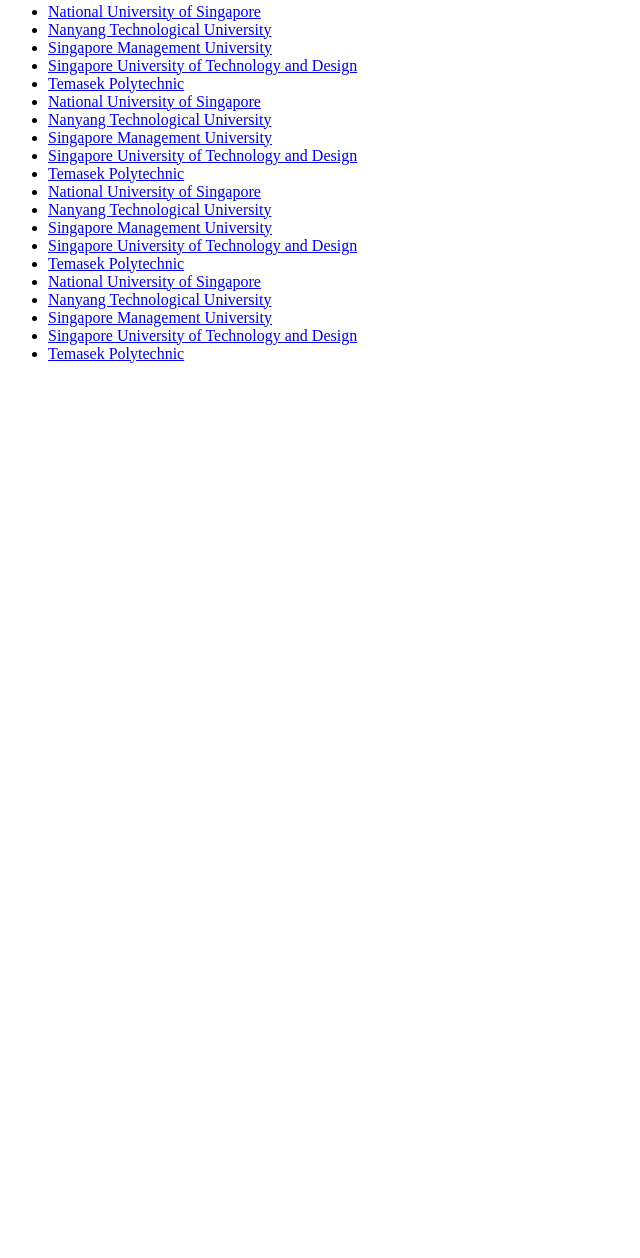
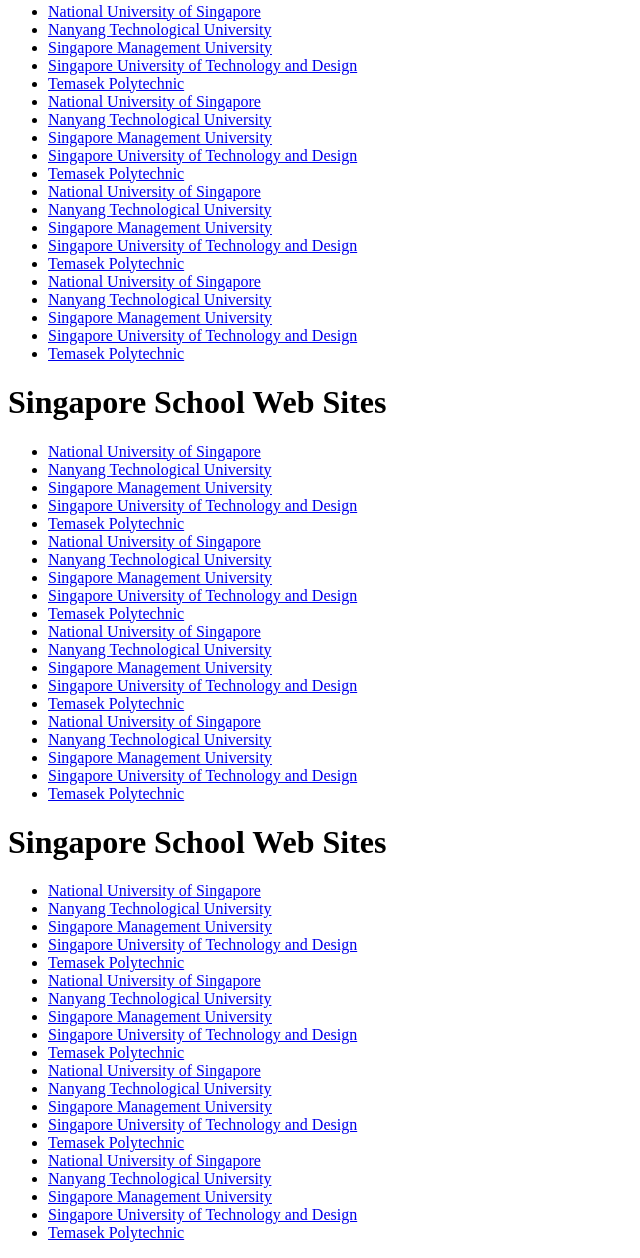
Before and after one commit to mike-sg/mike-sg.github.io, a plain HTML site: page websites.html in a window 1280 px wide. Shown: the part 507-1765 px from the top of the page, without its empty margins (0-640 px from the left). Before the commit the page ends 886 px from the top, so only its background shows below. Drawn offline with Linux system fonts and the light colour scheme.

Commit message:
Update websites.html

```diff
--- a/websites.html
+++ b/websites.html
@@ -60,5 +60,54 @@
 		<li><a href="https://www.sutd.edu.sg/">Singapore University of Technology and Design</a></li>
 		<li><a href="https://www.tp.edu.sg/">Temasek Polytechnic</a></li>
 	</ul>
+
+		<h1>Singapore School Web Sites</h1>
+	<ul>
+		<li><a href="https://www.nus.edu.sg/">National University of Singapore</a></li>
+		<li><a href="https://www.ntu.edu.sg/">Nanyang Technological University</a></li>
+		<li><a href="https://www.smu.edu.sg/">Singapore Management University</a></li>
+		<li><a href="https://www.sutd.edu.sg/">Singapore University of Technology and Design</a></li>
+		<li><a href="https://www.tp.edu.sg/">Temasek Polytechnic</a></li>
+		<li><a href="https://www.nus.edu.sg/">National University of Singapore</a></li>
+		<li><a href="https://www.ntu.edu.sg/">Nanyang Technological University</a></li>
+		<li><a href="https://www.smu.edu.sg/">Singapore Management University</a></li>
+		<li><a href="https://www.sutd.edu.sg/">Singapore University of Technology and Design</a></li>
+		<li><a href="https://www.tp.edu.sg/">Temasek Polytechnic</a></li>
+		<li><a href="https://www.nus.edu.sg/">National University of Singapore</a></li>
+		<li><a href="https://www.ntu.edu.sg/">Nanyang Technological University</a></li>
+		<li><a href="https://www.smu.edu.sg/">Singapore Management University</a></li>
+		<li><a href="https://www.sutd.edu.sg/">Singapore University of Technology and Design</a></li>
+		<li><a href="https://www.tp.edu.sg/">Temasek Polytechnic</a></li>
+		<li><a href="https://www.nus.edu.sg/">National University of Singapore</a></li>
+		<li><a href="https://www.ntu.edu.sg/">Nanyang Technological University</a></li>
+		<li><a href="https://www.smu.edu.sg/">Singapore Management University</a></li>
+		<li><a href="https://www.sutd.edu.sg/">Singapore University of Technology and Design</a></li>
+		<li><a href="https://www.tp.edu.sg/">Temasek Polytechnic</a></li>
+	</ul>
+
+		<h1>Singapore School Web Sites</h1>
+	<ul>
+		<li><a href="https://www.nus.edu.sg/">National University of Singapore</a></li>
+		<li><a href="https://www.ntu.edu.sg/">Nanyang Technological University</a></li>
+		<li><a href="https://www.smu.edu.sg/">Singapore Management University</a></li>
+		<li><a href="https://www.sutd.edu.sg/">Singapore University of Technology and Design</a></li>
+		<li><a href="https://www.tp.edu.sg/">Temasek Polytechnic</a></li>
+		<li><a href="https://www.nus.edu.sg/">National University of Singapore</a></li>
+		<li><a href="https://www.ntu.edu.sg/">Nanyang Technological University</a></li>
+		<li><a href="https://www.smu.edu.sg/">Singapore Management University</a></li>
+		<li><a href="https://www.sutd.edu.sg/">Singapore University of Technology and Design</a></li>
+		<li><a href="https://www.tp.edu.sg/">Temasek Polytechnic</a></li>
+		<li><a href="https://www.nus.edu.sg/">National University of Singapore</a></li>
+		<li><a href="https://www.ntu.edu.sg/">Nanyang Technological University</a></li>
+		<li><a href="https://www.smu.edu.sg/">Singapore Management University</a></li>
+		<li><a href="https://www.sutd.edu.sg/">Singapore University of Technology and Design</a></li>
+		<li><a href="https://www.tp.edu.sg/">Temasek Polytechnic</a></li>
+		<li><a href="https://www.nus.edu.sg/">National University of Singapore</a></li>
+		<li><a href="https://www.ntu.edu.sg/">Nanyang Technological University</a></li>
+		<li><a href="https://www.smu.edu.sg/">Singapore Management University</a></li>
+		<li><a href="https://www.sutd.edu.sg/">Singapore University of Technology and Design</a></li>
+		<li><a href="https://www.tp.edu.sg/">Temasek Polytechnic</a></li>
+	</ul>
+
 </body>
 </html>
```
